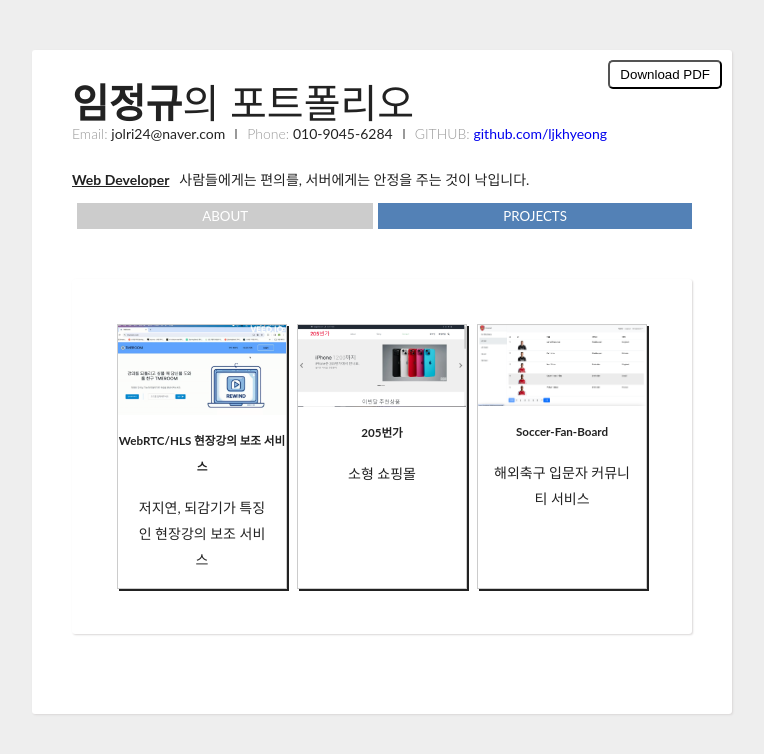
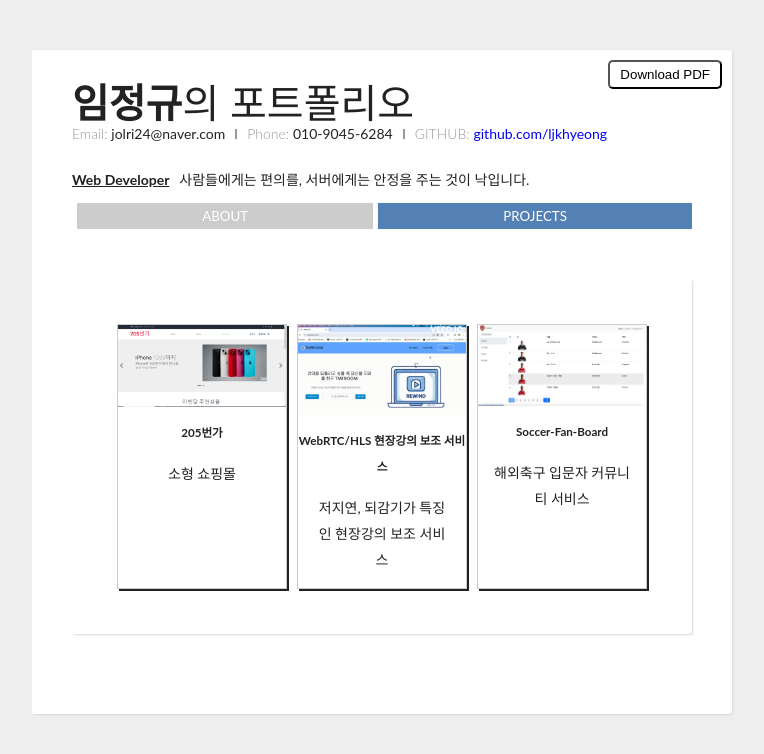
Before and after one commit to ljkhyeong/portfolio, a React (Create React App) app: page / in a window 1280 px wide. Both pictures are taken after a click on the button "PROJECTS". Shown: the top 754 px of the page, without its empty margins (258-1022 px from the left). Built offline with nearby package versions, Linux system fonts and the light colour scheme.

Commit message:
Design: pdf 수정

```diff
--- a/src/component/Projects.js
+++ b/src/component/Projects.js
@@ -4,15 +4,15 @@ import "../css/Projects.css";
 const cardData = [
   {
     name: "project1",
+    title: "205번가",
+    text: "소형 쇼핑몰",
+    image: "205st.png",
+  },
+  {
+    name: "project2",
     title: "WebRTC/HLS 현장강의 보조 서비스",
     text: "저지연, 되감기가 특징인 현장강의 보조 서비스",
     image: "webRTC.png",
-  },
-  {
-    name: "project2",
-    title: "205번가",
-    text: "소형 쇼핑몰",
-    image: "205st.png",
   },
   {
     name: "project3",
```
Also changed, not shown: 1 other file (tests, documents, lock files or other folders).
